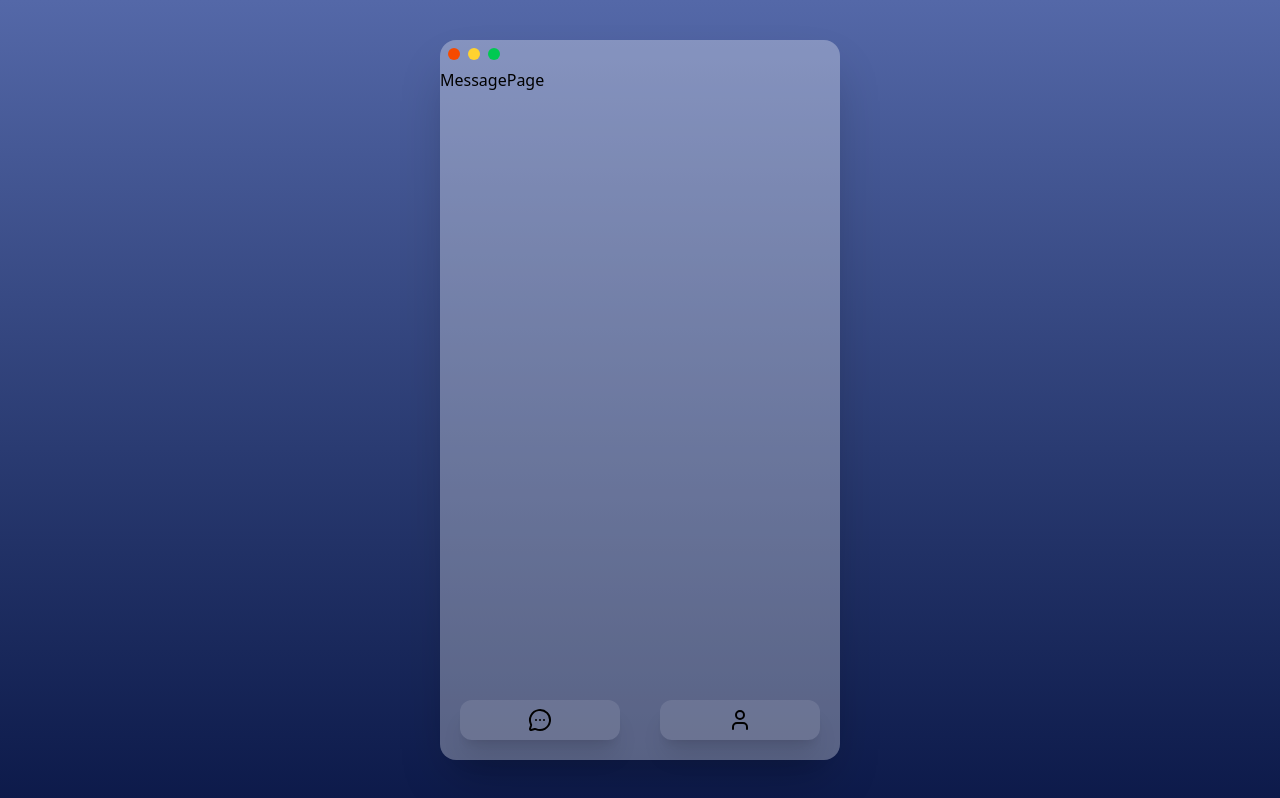
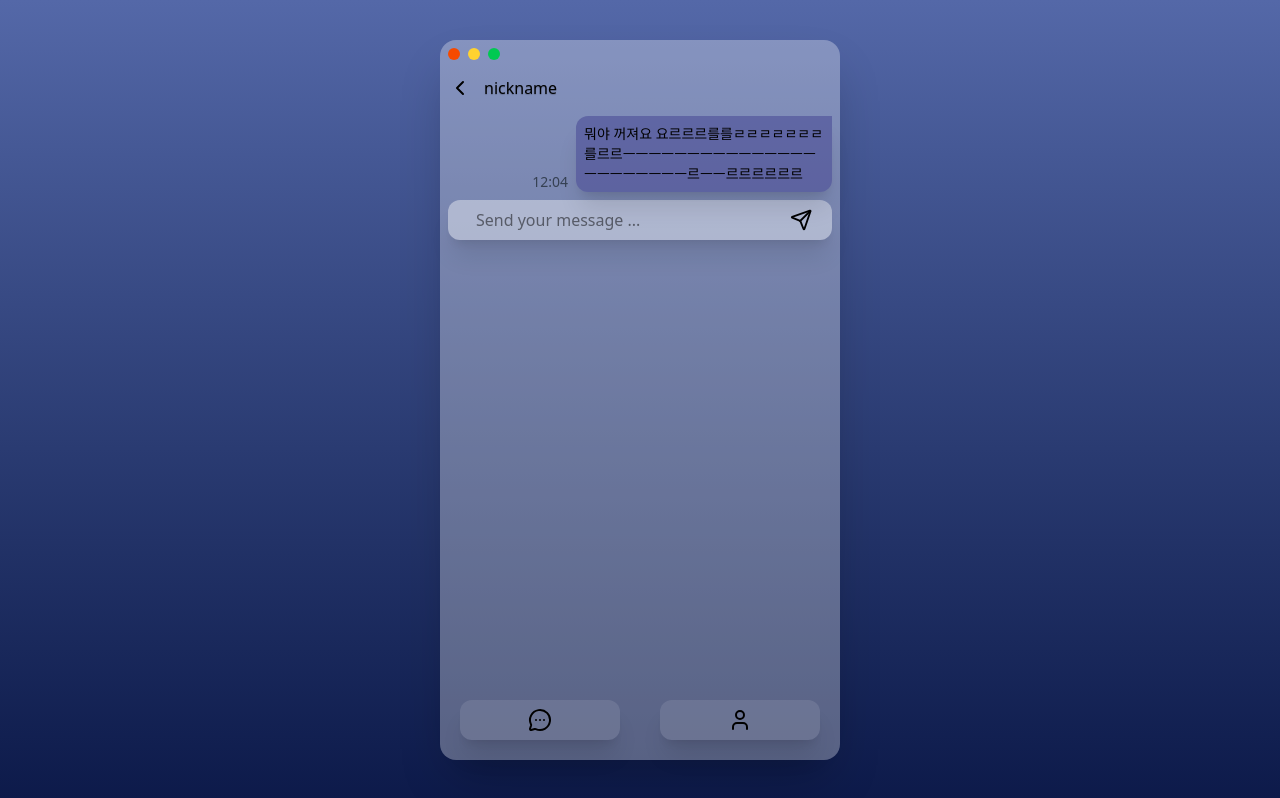
Before and after one commit to varYeon/woowa_Realtime, a Next.js app: page /rooms/1 in a window 1280 px wide. Built offline with nearby package versions, Linux system fonts and the light colour scheme.

Commit message:
style: 개별 채팅룸 UI

```diff
--- a/src/app/rooms/[roomId]/page.tsx
+++ b/src/app/rooms/[roomId]/page.tsx
@@ -1,7 +1,5 @@
+import Message from "@/components/messages/Message";
+
 export default function MessagePage() {
-  return (
-    <>
-      <h1>MessagePage</h1>
-    </>
-  );
+  return <Message />;
 }
--- /dev/null
+++ b/src/components/messages/Message.tsx
@@ -0,0 +1,16 @@
+import { ChevronLeft } from "lucide-react";
+import MessageBubble from "./MessageBubble";
+import MessageBar from "./MessageBar";
+
+export default function Message() {
+  return (
+    <>
+      <div className="flex gap-3 p-2">
+        <ChevronLeft className="cursor-pointer" />
+        <span className="text-shadow-xs">nickname</span>
+      </div>
+      <MessageBubble />
+      <MessageBar />
+    </>
+  );
+}
--- /dev/null
+++ b/src/components/messages/MessageBar.tsx
@@ -0,0 +1,13 @@
+import { Send } from "lucide-react";
+
+export default function MessageBar() {
+  return (
+    <div className="flex bottom-0 p-5 mx-2 rounded-xl bg-white/40 shadow-xl h-2 items-center">
+      <input
+        placeholder="Send your message ..."
+        className="w-full p-2  outline-none"
+      ></input>
+      <Send />
+    </div>
+  );
+}
--- /dev/null
+++ b/src/components/messages/MessageBubble.tsx
@@ -0,0 +1,60 @@
+"use client";
+
+import { useState } from "react";
+
+export default function MessageBubble() {
+  const [isMine, setIsMine] = useState(true);
+  const dummyMessage: Message[] = [
+    {
+      id: 1,
+      nickname: "kim",
+      content: "자니..?",
+      created: "11:22",
+      roomId: 1,
+    },
+    {
+      id: 1,
+      nickname: "kim",
+      content: "보고싶다...",
+      created: "11:23",
+      roomId: 1,
+    },
+    {
+      id: 2,
+      nickname: "me",
+      content:
+        "뭐야 꺼져요 요르르르를를ㄹㄹㄹㄹㄹㄹㄹ를르르ㅡㅡㅡㅡㅡㅡㅡㅡㅡㅡㅡㅡㅡㅡㅡㅡㅡㅡㅡㅡㅡㅡㅡ르ㅡㅡ르르르르르르",
+      created: "12:04",
+      roomId: 1,
+    },
+  ];
+
+  const bubbleClass = "flex gap-2 m-2 justify-start items-end";
+  const timeClass = "text-sm text-gray-700 whitespace-nowrap";
+  const contentClass = `${
+    isMine ? "bg-indigo-900/40" : "bg-white/40"
+  } max-w-2/3 min-h-10 rounded-b-xl rounded-l-xl p-2 text-sm break-words shadow-xl`;
+
+  return (
+    <>
+      {/* notMine */}
+      {!isMine && (
+        <div key={dummyMessage[0].id} className={bubbleClass}>
+          <p className={contentClass}>{dummyMessage[0].content}</p>
+          <span className={timeClass}>{dummyMessage[0].created}</span>
+        </div>
+      )}
+
+      {/* isMine */}
+      {isMine && (
+        <div
+          key={dummyMessage[2].id}
+          className="flex gap-2 m-2 justify-end items-end"
+        >
+          <span className={timeClass}>{dummyMessage[2].created}</span>
+          <p className={contentClass}>{dummyMessage[2].content}</p>
+        </div>
+      )}
+    </>
+  );
+}
--- a/tsconfig.json
+++ b/tsconfig.json
@@ -28,7 +28,8 @@
     "**/*.tsx",
     ".next/types/**/*.ts",
     ".next/dev/types/**/*.ts",
-    "**/*.mts"
+    "**/*.mts",
+    "src/components/MessageBartsx"
   ],
   "exclude": ["node_modules"]
 }
```
Also changed, not shown: src/types/Message.d.ts (added, +8 -0 lines).
